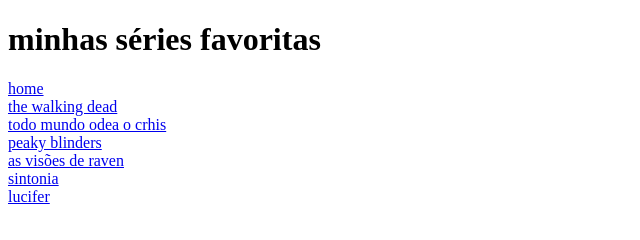
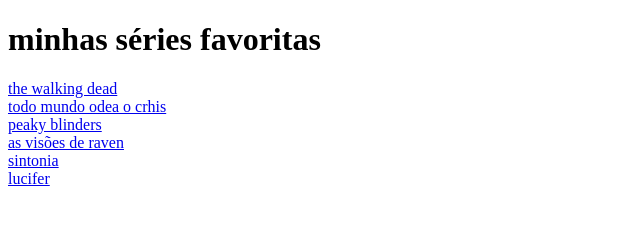
Before and after one commit to Henriquelro/0.1.1, a plain HTML site: page index.html in a window 1280 px wide. Shown: the whole page, without its empty margins (0-640 px from the left). Drawn offline with Linux system fonts and the light colour scheme.

Commit message:
1 file modified

```diff
--- a/index.html
+++ b/index.html
@@ -7,7 +7,6 @@
   <body>
     <main>
       <h1>minhas séries favoritas </h1>
-      <a href="page">home</a>
       <div><a href="/thewalkingdead.html">the walking dead</a></div>
       <a href="/todomundoodeiaochris.html">todo mundo odea o crhis</a>
      <div><a href="/peakyblinders.html"> peaky blinders</a></div>
```
